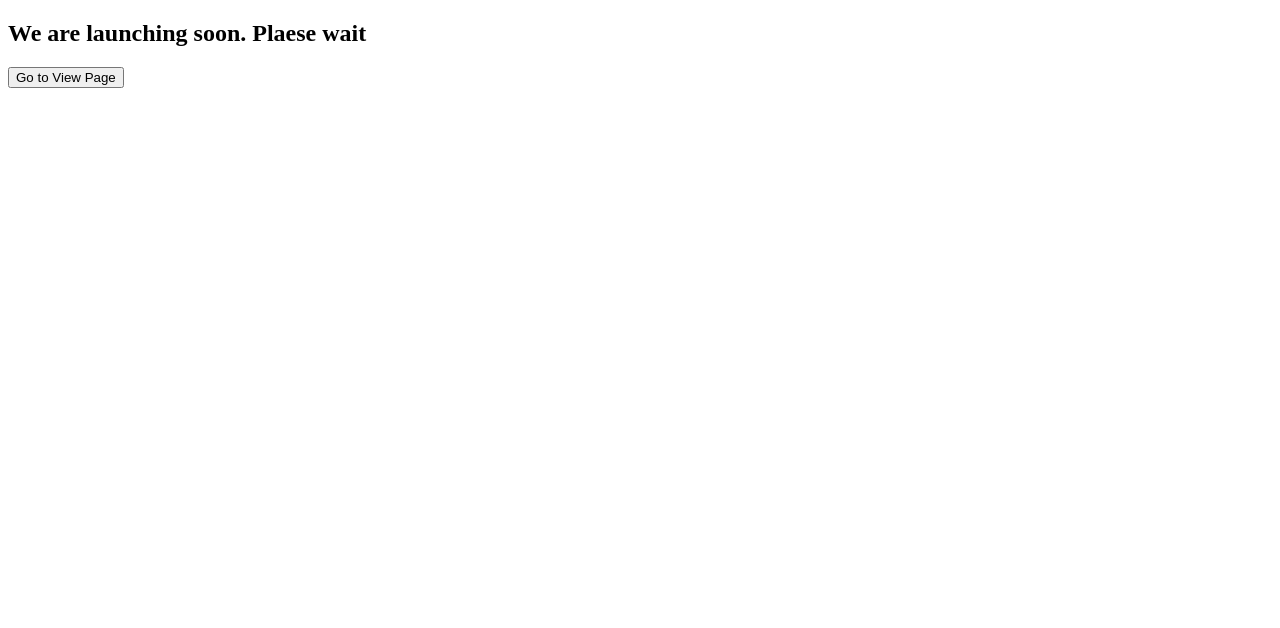
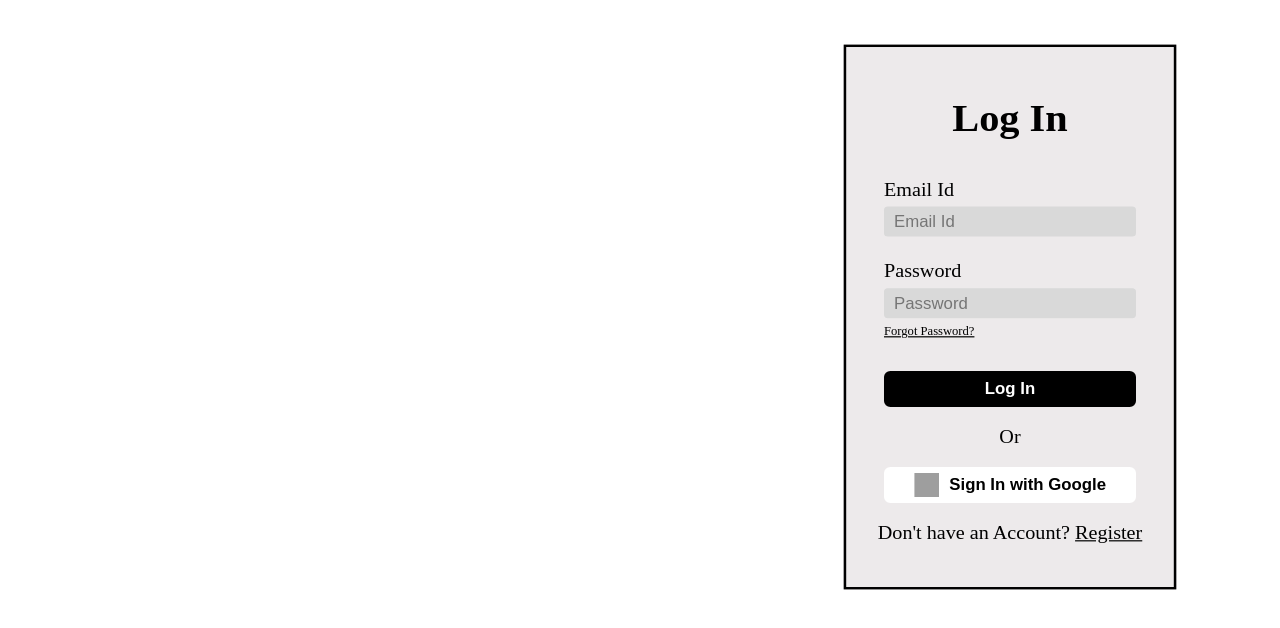
Before and after one commit to Likhith025/timetablegen, a React (Vite) app in the folder frontend/: page / in a window 1280 px wide. Shown: the top 628 px of the page. Built offline with nearby package versions, Linux system fonts and the light colour scheme; grey boxes are pictures that could not be loaded.

Commit message:
Added login page

```diff
--- a/frontend/index.html
+++ b/frontend/index.html
@@ -9,6 +9,7 @@
   </head>
   <body>
     <div id="root"></div>
+    <link rel="stylesheet" href="https://cdnjs.cloudflare.com/ajax/libs/font-awesome/5.15.3/css/all.min.css" />
     <script type="module" src="/src/main.jsx"></script>
   </body>
 </html>
--- a/frontend/src/Button.css
+++ b/frontend/src/Button.css
@@ -1,74 +1,39 @@
-/* This file has only css for buttons */
-
-
-.export-buttons {
-    display: flex;
-    gap: 10px;
-    margin-top: 20px;
+.button1{
+  color: white;
+  cursor: pointer;
+  background-color: black;
+  font-weight: bold;
+  border: 2px solid black;
+  height: 30px;
+  width: 200px;
+  border-radius: 5px;
 }
 
-  /* Common button styling */
-  .export-buttons button {
-    padding: 10px 20px;
-    font-size: 16px;
-    font-weight: bold;
-    border: none;
+.button1:hover{
+  transform: scale(1.05);
   border-radius: 5px;
-    cursor: pointer;
-    transition: background-color 0.3s ease, transform 0.2s ease;
-    display: flex;
-    align-items: center;
-    justify-content: center;
 }
 
-  .add-btn{
-    background-color: #4CAF50;
-    color: white;
+.glogo{
+  width: 20px;
+  height: 20px;
 }
 
-  .add-btn:hover{
-    background-color:#45a049;
-    transform: scale(1.05);
-  }
-  /* Export as CSV button */
-  .export-buttons .csv-btn {
-    background-color: #4CAF50;
-    color: white;
+.SignInWithGoogle{
+  color: black;
+  cursor: pointer;
+  background-color: white;
+  font-weight: bold;
+  border: 2px solid white;
+  height: 30px;
+  width: 200px;
+  border-radius: 5px;
+  display: flex;
+  justify-content: center;
+  align-items: center;
 }
 
-  .export-buttons .csv-btn:hover {
-    background-color: #45a049;
+.SignInWithGoogle:hover{
   transform: scale(1.05);
+  border-radius: 5px;
 }
-
-  .export-buttons .csv-btn:active {
-    background-color: #388e3c;
-  }
-
-  /* Export as PDF button */
-  .export-buttons .pdf-btn {
-    background-color: #2196F3;
-    color: white;
-  }
-
-  .export-buttons .pdf-btn:hover {
-    background-color: #1976d2;
-    transform: scale(1.05);
-  }
-
-  .export-buttons .pdf-btn:active {
-    background-color: #1565c0;
-  }
-
-  /* Optional: Add icons to the buttons */
-  .export-buttons .csv-btn:before {
-    content: "\f0c5";
-    font-family: "Font Awesome 5 Free";
-    margin-right: 8px;
-  }
-
-  .export-buttons .pdf-btn:before {
-    content: "\f1c1";
-    font-family: "Font Awesome 5 Free";
-    margin-right: 8px;
-  }
--- a/frontend/src/Global.css
+++ b/frontend/src/Global.css
@@ -3,3 +3,30 @@
 And for buttons, the CSS will be in Button.css file
 
 */
+a{
+    color: black;
+}
+
+.loginpage {
+    position: absolute;
+    right: 10vw;
+    top: 10%;
+    transform: scale(1.2);
+}
+
+@media (max-width: 1024px) {
+    .loginpage {
+        right: 5vw;
+    }
+}
+
+@media (max-width: 768px) {
+    .loginpage {
+        position: relative;
+        right: auto;
+        left: 50%;
+        transform: translateX(-50%) scale(1);
+        width: 90%;
+        max-width: 400px;
+    }
+}
--- /dev/null
+++ b/frontend/src/Input.css
@@ -0,0 +1,16 @@
+.label1{
+    border: 1px solid black;
+    border-radius: 3px;
+    width: 200px;
+    height: 25px;
+    padding: 2px;
+    background-color: #d9d9d9;
+}
+
+.label1::placeholder{
+    text-indent: 8px;
+}
+
+.forgotpassword{
+    font-size: 10px;
+}
--- /dev/null
+++ b/frontend/src/LogIn.css
@@ -0,0 +1,30 @@
+.box1{
+    display: flex;
+    flex-direction: column;
+    justify-content: center;
+    width: fit-content;
+    transform: scaleX(1.05);
+    border: 2px solid black;
+    margin: 10px;
+    padding: 20px;
+    align-items: center;
+    background-color:#edeaeb;
+}
+
+.labeldiv,
+.forgotpassword  {
+    display: flex;
+    flex-direction: column;
+    justify-content: center;
+    gap: 5px;
+    margin: 10px;
+    padding: 0px;
+}
+
+.labeldiv p,
+.labeldiv input,
+.forgotpassword {
+    margin: 0; /* Remove extra margins */
+    padding: 0; /* Remove extra padding */
+    border: none; /* Optional: Remove any unwanted border spacing */
+}
--- a/frontend/src/Paths.jsx
+++ b/frontend/src/Paths.jsx
@@ -2,6 +2,8 @@ import React from 'react'
 import { Routes, Route } from 'react-router-dom';
 import './Button.css'
 import './Global.css'
+import './LogIn.css'
+import './Input.css'
 
 
 import Login from './pages/Login/Login';
--- a/frontend/src/assets/assets.js
+++ b/frontend/src/assets/assets.js
@@ -1,7 +1,9 @@
 import logo from './logo.png'
 import bg from './bg.jpg'
+import glogo from './googlelogo.png'
 
 export const assets={
     logo,
-    bg
+    bg,
+    glogo
 }
--- a/frontend/src/pages/Login/Login.jsx
+++ b/frontend/src/pages/Login/Login.jsx
@@ -3,11 +3,37 @@ import { Link } from 'react-router-dom';
 
 const Login = () => {
   return (
-    <div>
-      <h2>We are launching soon. Plaese wait</h2>
-      <Link to="/view">
-        <button>Go to View Page</button>
-      </Link>
+    <div className='loginpage'>
+      <div className="box1">
+        <h1>Log In</h1>
+
+        <div className="labeldiv">
+          <p>Email Id</p>
+          <input type="text" placeholder="Email Id" className='label1'/>
+        </div>
+
+        <div className="labeldiv">
+          <p>Password</p>
+          <input type="password" placeholder="Password" className='label1'/>
+          <a href="#" className='forgotpassword'>Forgot Password?</a>
+        </div>
+        <br />
+        <button className="button1">Log In</button>
+
+        <p>Or</p>
+
+        <button className="SignInWithGoogle">
+          <img
+            src="https://developers.google.com/identity/images/g-logo.png"
+            alt="Google Logo"
+            className="glogo"
+            style={{ width: '20px', height: '20px', marginRight: '8px' }}
+          />
+          Sign In with Google
+        </button>
+
+        <p>Don't have an Account? <a href="#">Register</a></p>
+      </div>
     </div>
   );
 };
--- a/frontend/src/pages/View.jsx
+++ b/frontend/src/pages/View.jsx
@@ -14,8 +14,6 @@ const View = () => {
         <button>Go Back</button>
         </Link>
       </div>
-
-      <p>Champak Chutiye</p>
 
       {/* Image with styles to bring it to the front */}
       <img
```
Also changed, not shown: frontend/src/assets/googlelogo.png (added). Lines whose indentation alone changed are shown as unchanged.
